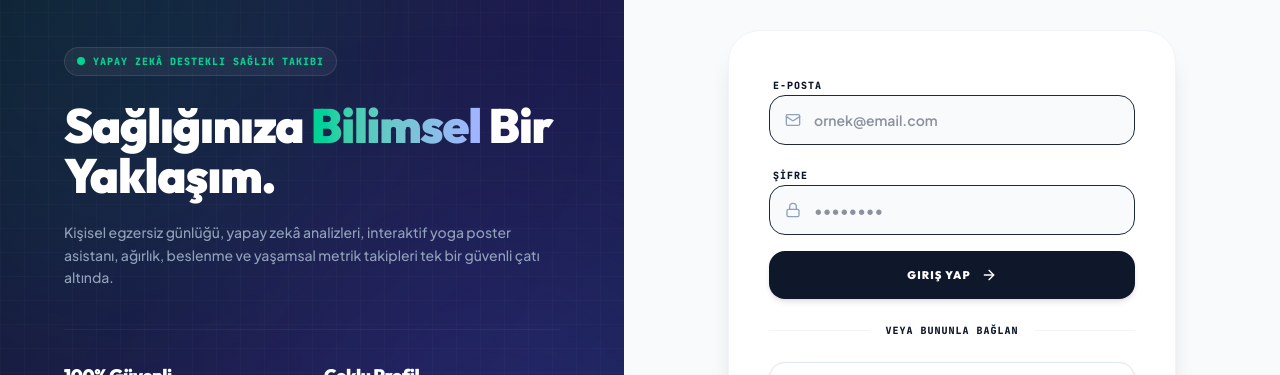
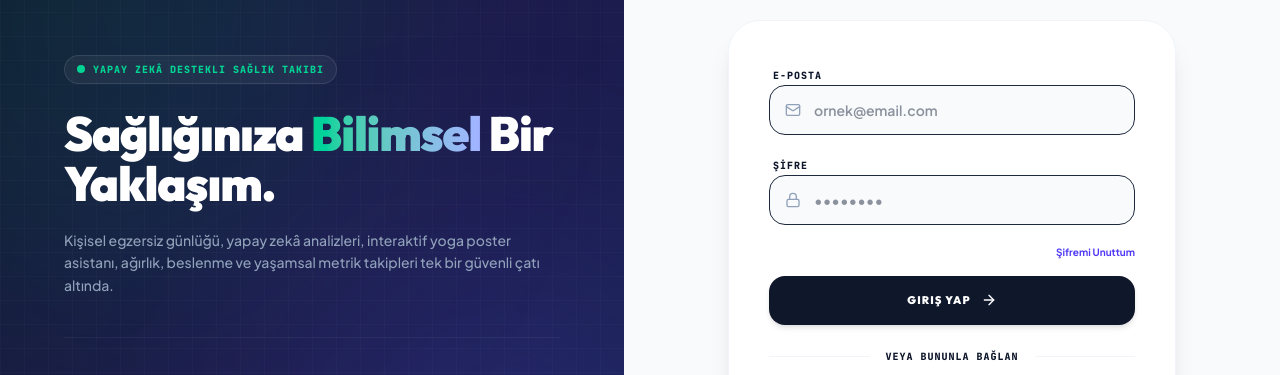
Before and after one commit to aksuuenes/fitlife-takip, a React (Vite) app: page / in a window 1280 px wide. Shown: the part 156-531 px from the top of the page. Built offline with nearby package versions, Linux system fonts and the light colour scheme; no server answers.

Commit message:
feat: add password reset (forgot password) functionality

```diff
--- a/src/components/AuthGate.tsx
+++ b/src/components/AuthGate.tsx
@@ -9,12 +9,34 @@ interface AuthGateProps {
 }
 
 export default function AuthGate({ onEnterGuestMode }: AuthGateProps) {
-  const { login, signUpWithEmail, loginWithEmail } = useAuth();
+  const { login, signUpWithEmail, loginWithEmail, resetPassword } = useAuth();
   const [isSignUp, setIsSignUp] = useState(false);
   const [authData, setAuthData] = useState({ email: '', password: '', name: '' });
   const [authLoading, setAuthLoading] = useState(false);
   const [authError, setAuthError] = useState<React.ReactNode | string>('');
+  const [resetMessage, setResetMessage] = useState('');
 
+  const handleResetPassword = async () => {
+    if (!authData.email) {
+      setAuthError('Şifre sıfırlama bağlantısı için lütfen yukarıya e-posta adresinizi girin.');
+      return;
+    }
+    setAuthLoading(true);
+    setAuthError('');
+    setResetMessage('');
+    try {
+      await resetPassword(authData.email);
+      setResetMessage('Şifre sıfırlama bağlantısı e-posta adresinize gönderildi. Lütfen gelen kutunuzu (ve spam klasörünü) kontrol edin.');
+    } catch (error: any) {
+      if (error.code === 'auth/user-not-found') {
+        setAuthError('Bu e-posta adresiyle kayıtlı bir kullanıcı bulunamadı.');
+      } else {
+        setAuthError(error.message || 'Şifre sıfırlama bağlantısı gönderilirken bir hata oluştu.');
+      }
+    } finally {
+      setAuthLoading(false);
+    }
+  };
   const handleAuth = async (e: React.FormEvent) => {
     e.preventDefault();
     setAuthLoading(true);
@@ -252,6 +274,29 @@ export default function AuthGate({ onEnterGuestMode }: AuthGateProps) {
                   </div>
                 </div>
 
+                {!isSignUp && (
+                  <div className="flex justify-end pt-1">
+                    <button
+                      type="button"
+                      onClick={handleResetPassword}
+                      disabled={authLoading}
+                      className="text-[10px] font-bold text-indigo-600 dark:text-emerald-400 hover:text-indigo-700 dark:hover:text-emerald-300 transition-colors"
+                    >
+                      Şifremi Unuttum
+                    </button>
+                  </div>
+                )}
+
+                {resetMessage && (
+                  <motion.p
+                    initial={{ opacity: 0, y: -5 }}
+                    animate={{ opacity: 1, y: 0 }}
+                    className="text-emerald-600 dark:text-emerald-400 text-xs font-semibold bg-emerald-50 dark:bg-emerald-950/20 p-3.5 rounded-xl border border-emerald-100 dark:border-emerald-900/30 leading-relaxed"
+                  >
+                    {resetMessage}
+                  </motion.p>
+                )}
+
                 {authError && (
                   <motion.p
                     initial={{ opacity: 0, y: -5 }}
--- a/src/components/SupplementTracker.tsx
+++ b/src/components/SupplementTracker.tsx
@@ -51,8 +51,9 @@ export default function SupplementTracker() {
             setCustomDosages(dosages);
           }
         }
-      } catch (error) {
+      } catch (error: any) {
         console.error("Supplement fetch error:", error);
+        alert("FETCH HATASI: " + (error.message || String(error)));
       } finally {
         setLoading(false);
       }
@@ -77,8 +78,9 @@ export default function SupplementTracker() {
       } else if (activeProfileId) {
         storageService.saveSupplements(today, nextMap, activeProfileId);
       }
-    } catch (error) {
+    } catch (error: any) {
       console.error("Supplement update error:", error);
+      alert("HATA (Lütfen bunu kopyalayıp bana atın): " + (error.message || String(error)));
     } finally {
       setPendingUpdate(false);
     }
--- a/src/contexts/AuthContext.tsx
+++ b/src/contexts/AuthContext.tsx
@@ -23,6 +23,7 @@ interface AuthContextType {
   logout: () => Promise<void>;
   updateProfile: (data: Partial<UserProfile>) => Promise<void>;
   updateActiveSubProfile: (data: Partial<SubProfile>) => Promise<void>;
+  resetPassword: (email: string) => Promise<void>;
   switchProfile: (id: string) => Promise<void>;
   addProfile: (name: string) => Promise<void>;
   deleteProfile: (id: string) => Promise<void>;
@@ -172,6 +173,11 @@ export function AuthProvider({ children }: { children: React.ReactNode }) {
     localStorage.removeItem('fitlife_guest_mode');
   };
 
+  const resetPassword = async (email: string) => {
+    const { sendPasswordResetEmail } = await import('firebase/auth');
+    await sendPasswordResetEmail(auth, email);
+  };
+
   const updateProfile = async (data: Partial<UserProfile>) => {
     const sanitizedData = sanitizeData(data);
     if (user) {
@@ -236,7 +242,7 @@ export function AuthProvider({ children }: { children: React.ReactNode }) {
   return (
     <AuthContext.Provider value={{
       user, profile, activeProfileId, currentProfile, loading, login, logout,
-      updateProfile, updateActiveSubProfile, signUpWithEmail, loginWithEmail, switchProfile, addProfile, deleteProfile
+      updateProfile, updateActiveSubProfile, signUpWithEmail, loginWithEmail, switchProfile, addProfile, deleteProfile, resetPassword
     }}>
       {children}
     </AuthContext.Provider>
```
Also changed, not shown: firebase.json (added), 1 other file (tests, documents, lock files or other folders).
